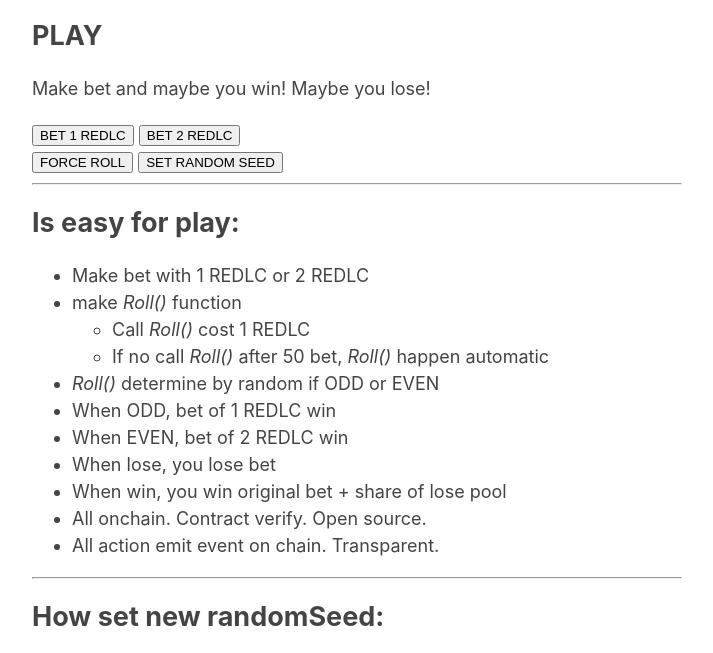
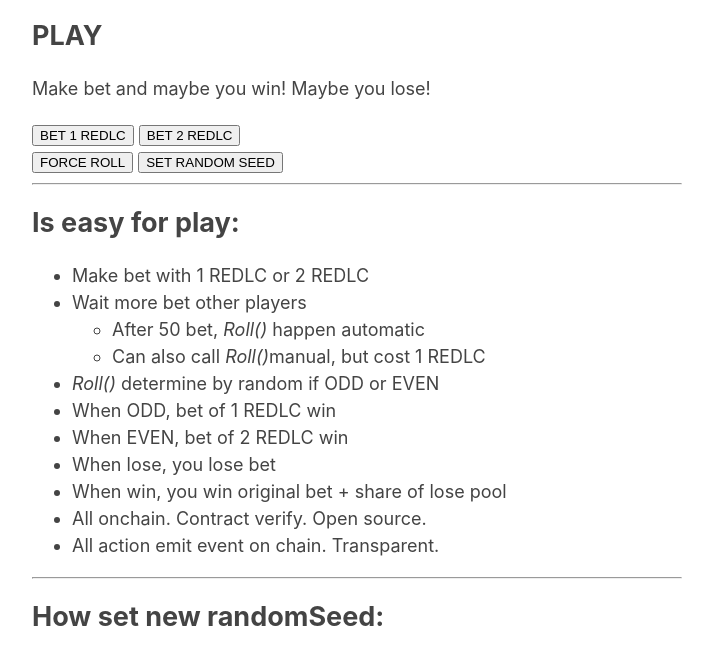
Before and after one commit to happypappyhappy/happybet, a plain HTML site: page index.html in a window 1280 px wide. Shown: the part 137-790 px from the top of the page, without its empty margins (283-996 px from the left). Drawn offline with Linux system fonts and the light colour scheme.

Commit message:
asdf
asdf

```diff
--- a/index.html
+++ b/index.html
@@ -33,13 +33,10 @@
 
     <ul>
       <li>Make bet with 1 REDLC or 2 REDLC</li>
-      <li>make <em>Roll()</em> function</li>
+      <li>Wait more bet other players</li>
       <ul>
-        <li>Call <em>Roll()</em> cost 1 REDLC</li>
-        <li>
-          If no call <em>Roll()</em> after 50 bet, <em>Roll()</em> happen
-          automatic
-        </li>
+        <li>After 50 bet, <em>Roll()</em> happen automatic</li>
+        <li>Can also call <em>Roll()</em>manual, but cost 1 REDLC</li>
       </ul>
       <li><em>Roll()</em> determine by random if ODD or EVEN</li>
       <li>When ODD, bet of 1 REDLC win</li>
```
